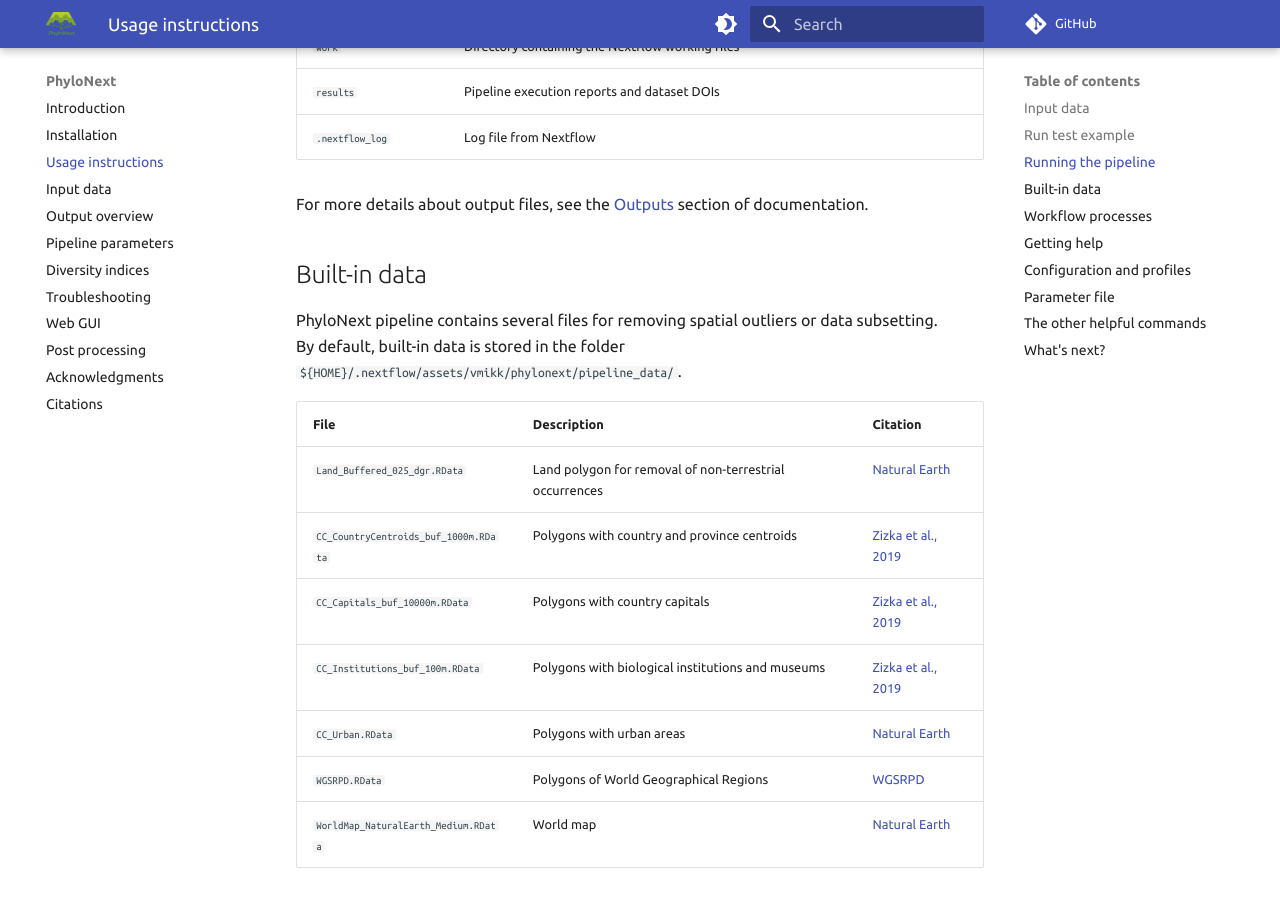
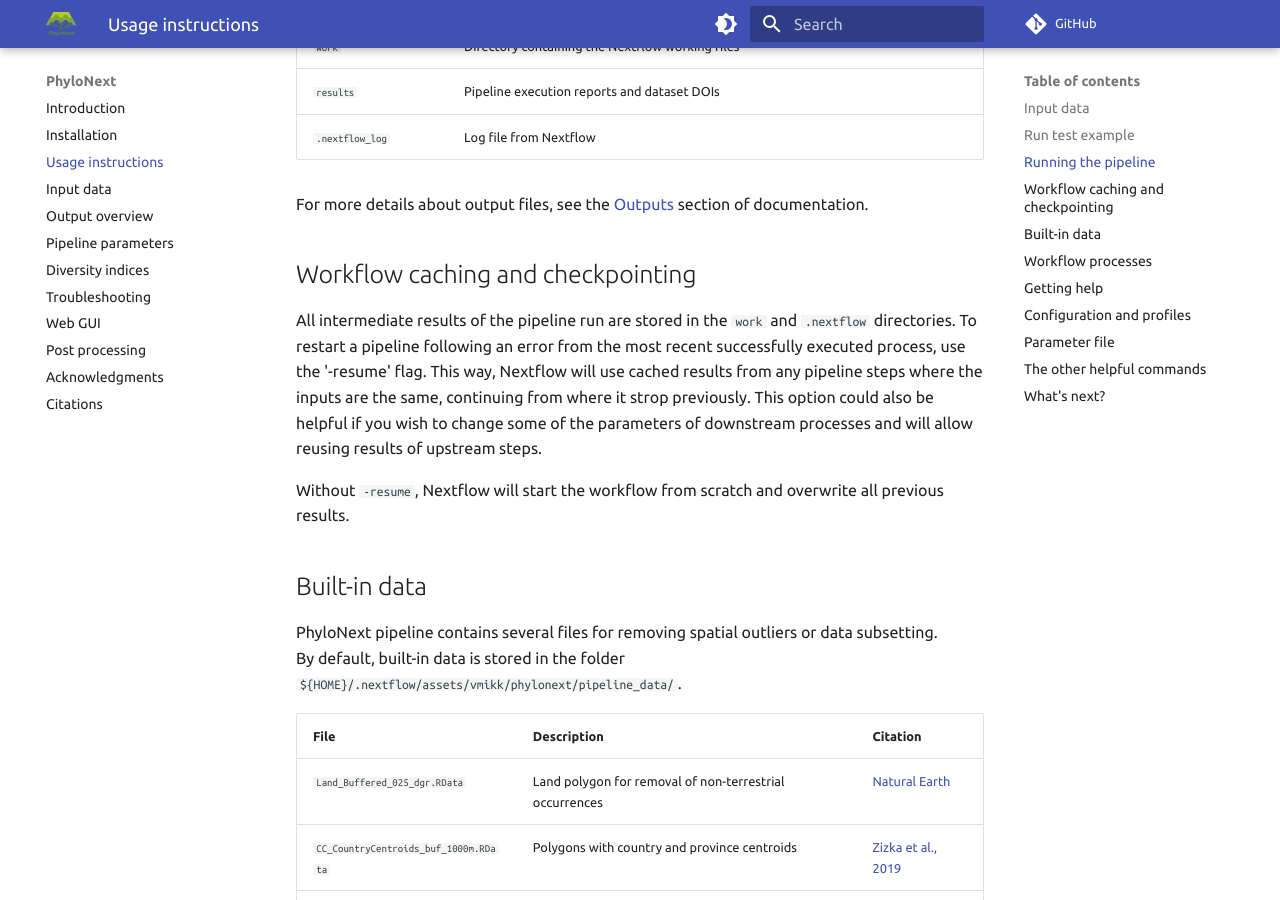
Before and after one commit to vmikk/phylonext_manual, an MkDocs documentation site: the page built from docs/usage.md, in a window 1280 px wide and 900 px high, scrolled down 1404 px. Built offline with MkDocs 1.6.1 and Material for MkDocs 9.7.7, drawn with Linux system fonts in a browser that asks for light colours; comment, search, counter and statistics services are not loaded.

Commit message:
Workflow caching

```diff
--- a/docs/usage.md
+++ b/docs/usage.md
@@ -53,6 +53,14 @@ Note that the pipeline will create the following files in your working directory
 
 For more details about output files, see the [Outputs](outputs.md) section of documentation.
 
+## Workflow caching and checkpointing
+
+All intermediate results of the pipeline run are stored in the `work` and `.nextflow` directories.
+To restart a pipeline following an error from the most recent successfully executed process, use the '-resume' flag.
+This way, Nextflow will use cached results from any pipeline steps where the inputs are the same, continuing from where it strop previously.
+This option could also be helpful if you wish to change some of the parameters of downstream processes and will allow reusing results of upstream steps.
+
+Without `-resume`, Nextflow will start the workflow from scratch and overwrite all previous results.
 
 ## Built-in data
 
```
